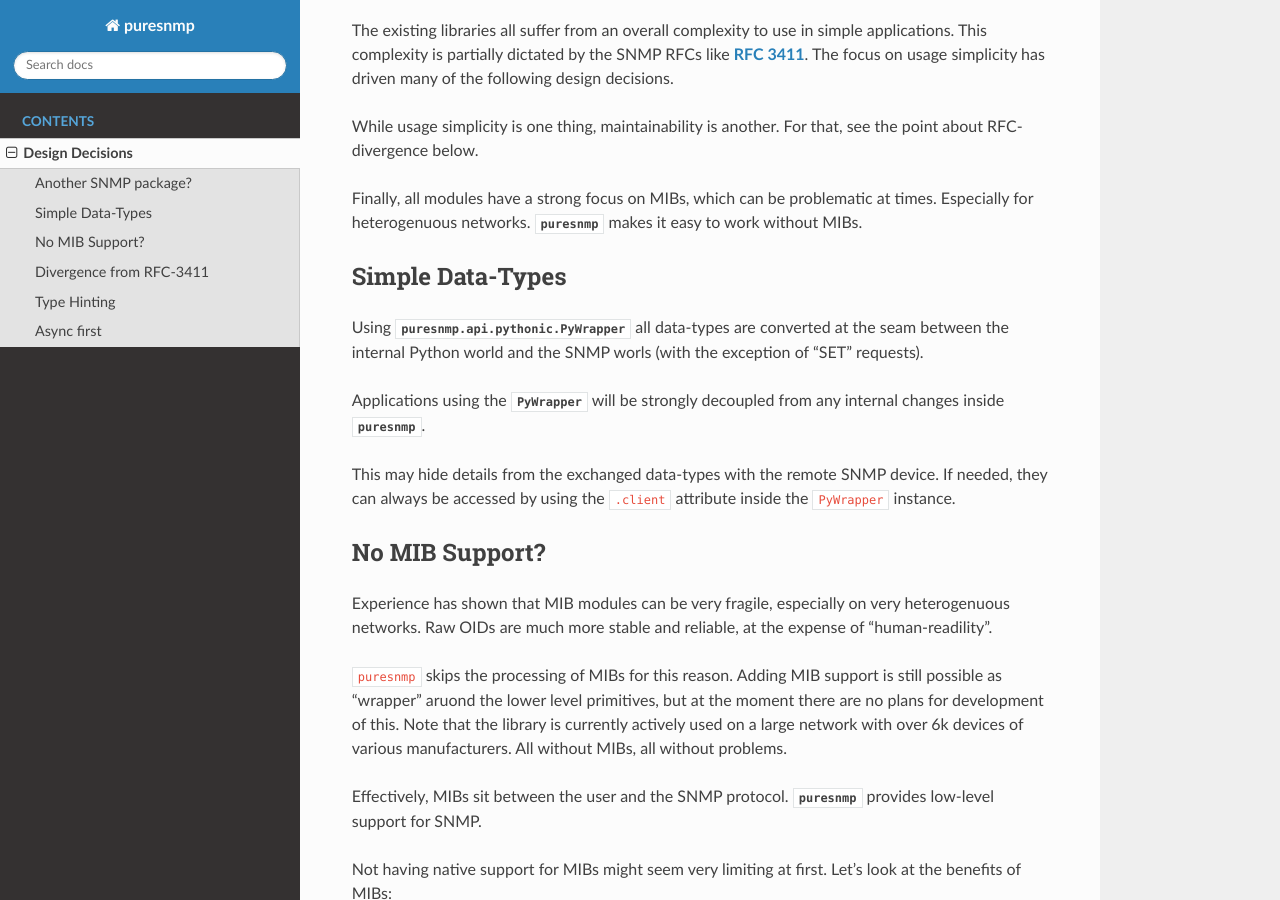
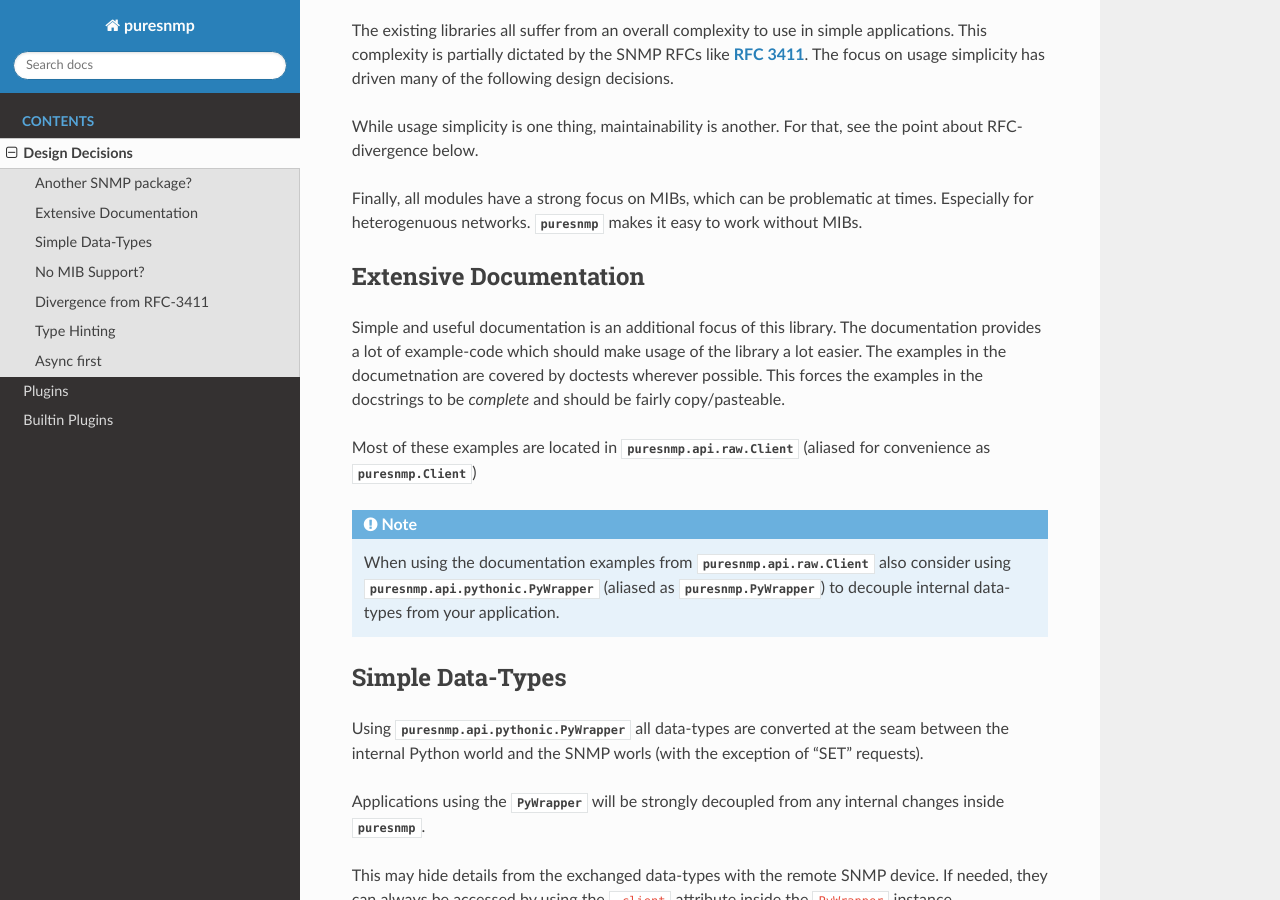
Before and after one commit to exhuma/puresnmp, a Sphinx documentation site: the page built from docs/design.rst, in a window 1280 px wide and 900 px high, scrolled down 389 px. Built offline with Sphinx 7.4.7 and the Read the Docs theme 2.0.0, drawn with Linux system fonts in a browser that asks for light colours; pages that are not in the unit, such as notebooks, are missing from menus.

Commit message:
Update docs

```diff
--- a/docs/conf.py
+++ b/docs/conf.py
@@ -56,4 +56,5 @@ html_static_path = ["_static"]
 intersphinx_mapping = {
     "": ("https://docs.python.org/3/", None),
     "x690": ("https://exhuma.github.io/x690/", None),
+    "puresnmp-crypto": ("https://exhuma.github.io/puresnmp-crypto/", None),
 }
--- a/docs/design.rst
+++ b/docs/design.rst
@@ -27,6 +27,27 @@ see the point about RFC-divergence below.
 Finally, all modules have a strong focus on MIBs, which can be problematic at
 times. Especially for heterogenuous networks. :py:mod:`puresnmp` makes it
 easy to work without MIBs.
+
+Extensive Documentation
+-----------------------
+
+Simple and useful documentation is an additional focus of this library. The
+documentation provides a lot of example-code which should make usage of the
+library a lot easier. The examples in the documetnation are covered by
+doctests wherever possible. This forces the examples in the docstrings to be
+*complete* and should be fairly copy/pasteable.
+
+Most of these examples are located in :py:class:`puresnmp.api.raw.Client`
+(aliased for convenience as :py:class:`puresnmp.Client`)
+
+.. note::
+
+    When using the documentation examples from
+    :py:class:`puresnmp.api.raw.Client` also consider using
+    :py:class:`puresnmp.api.pythonic.PyWrapper` (aliased as
+    :py:class:`puresnmp.PyWrapper`) to decouple internal data-types from your
+    application.
+
 
 Simple Data-Types
 -----------------
--- a/docs/index.rst
+++ b/docs/index.rst
@@ -68,8 +68,8 @@ Finally, let's execute an SNMP-Get request on the given OID and get the value.
    :maxdepth: 2
    :caption: Contents
 
+   design
    plugins
-   design
    API Docs <api/modules>
 
 
```
Also changed, not shown: docs/plugins.rst (added, +93 -0 lines), fabfile.py (+14 -6 lines), 1 other file.
